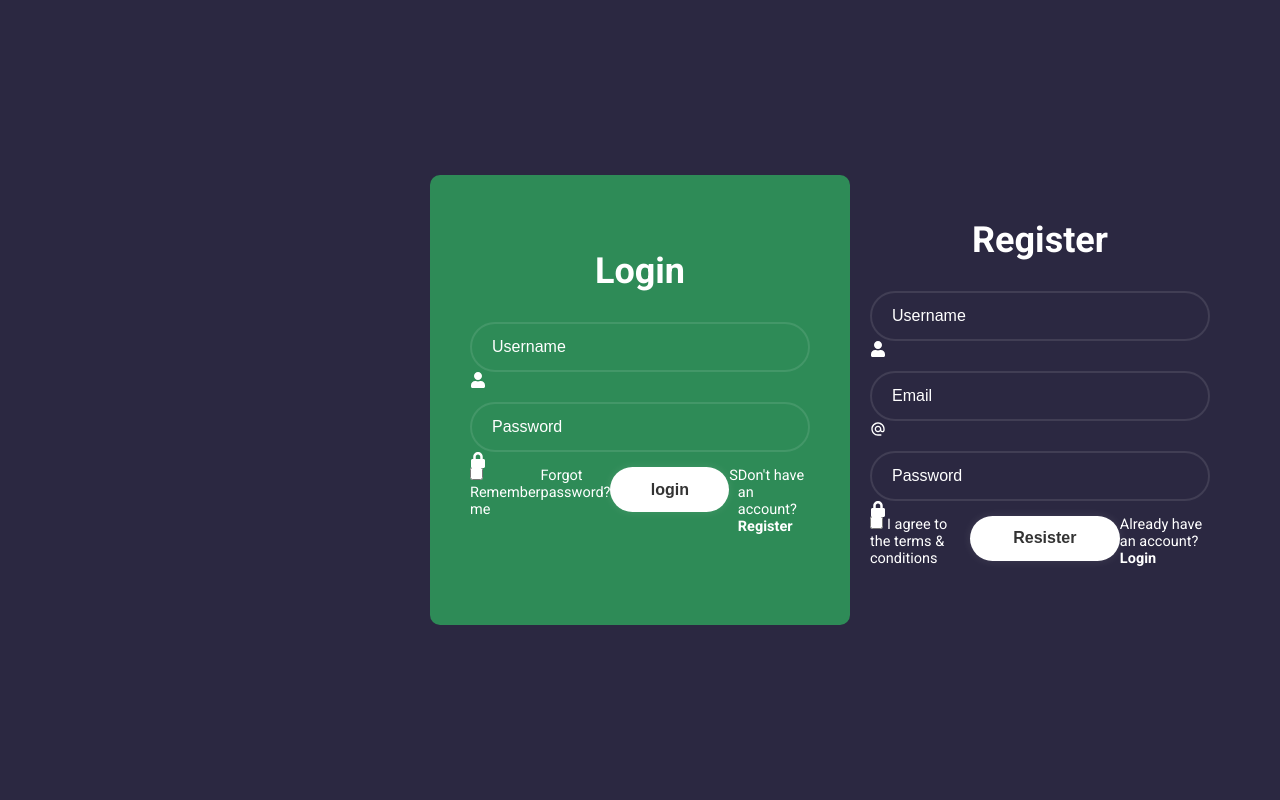
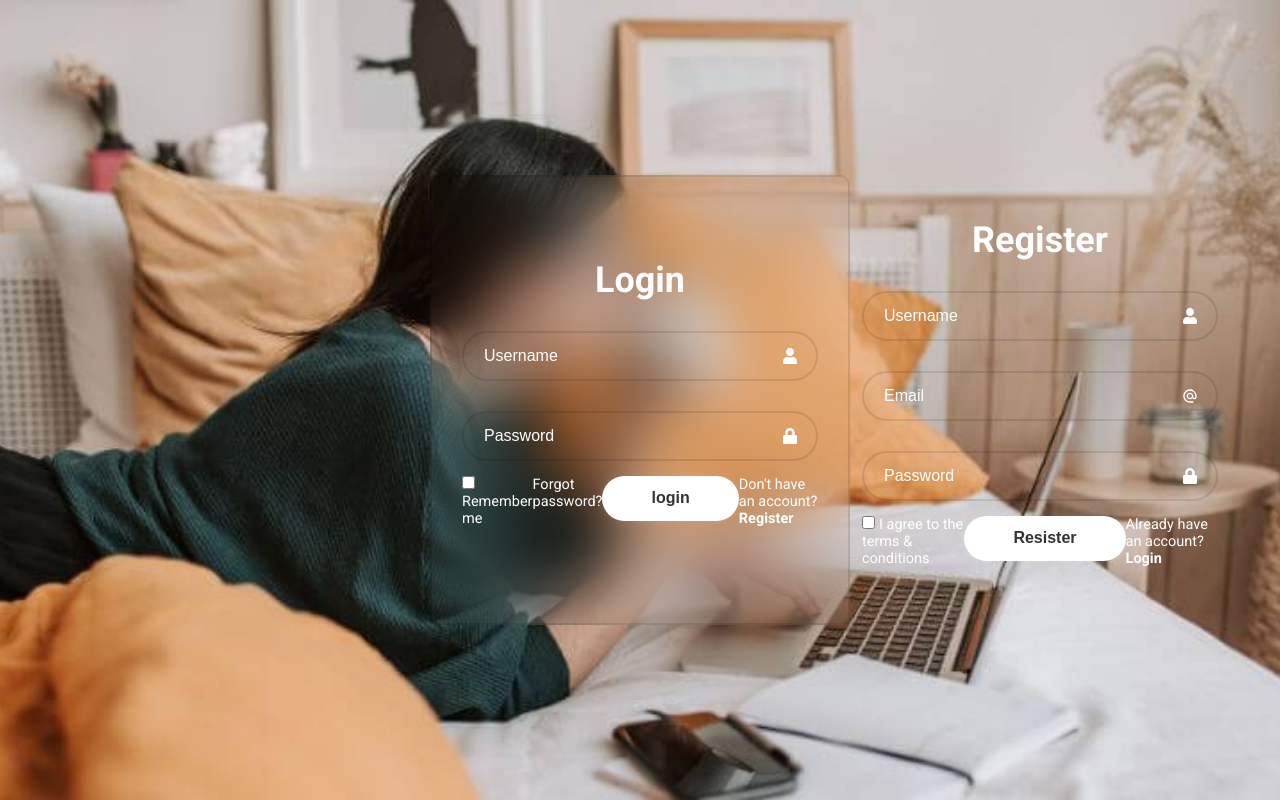
Before and after one commit to vtvinh24/job-market, a React (Create React App) app in the folder job-market/: page / in a window 1280 px wide. Built offline with nearby package versions, Linux system fonts and the light colour scheme.

Commit message:
Fix icon

```diff
--- a/job-market/src/Components/LoginRegister/LoginRegister.css
+++ b/job-market/src/Components/LoginRegister/LoginRegister.css
@@ -2,21 +2,25 @@
 position:  relative;
 width: 420px;
 height: 450px;
-background: seagreen;
+background: transparent;
+border: 2px solid rgba(0, 0, 0, 0.1);
+backdrop-filter: blur(30px);
 border-radius: 10px;
 color: #fff;
 display: flex;
 align-items: center;
+
+transition:  height .2s ease;
 }
 
 .wrapper .form-box  {
 width: 100%;
-padding: 40px;
+padding: 30px;
 }
 
-.wrapper.active .form-box.login{
+.wrapper.active.form-box.login{
     transition:none ;
-    translate: -400px;
+    translate:-400px;
 }
 
 .wrapper .form-box.register{
@@ -46,16 +50,16 @@ form .input-box{
     background: transparent;
     border: none;
     outline:none;
-    border: 2px solid rgba(255, 255,255, .1);
+    border: 2px solid rgba(0, 0, 0, 0.1);
     border-radius:40px;
     font-size: 16px;
     color:#fff;
     padding: 20px 45px 20px 20px;
 }
 .input-box input::placeholder{
-    color:#fff
+    color:#ffffff
 }
-input-box.icon{
+.input-box .icon{
     position:absolute;
     right: 20px;
     top: 50%;
--- a/job-market/src/Components/LoginRegister/LoginRegister.jsx
+++ b/job-market/src/Components/LoginRegister/LoginRegister.jsx
@@ -15,7 +15,7 @@ const LoginRegister =() => {
     return(
         <div className={`wrapper ${action}`}>
             <div className='form-box login'>
-                <form action="">
+                <form action="active">
                     <h1>Login</h1>
                     <div className="input-box">
                         <input type="text"
@@ -31,7 +31,7 @@ const LoginRegister =() => {
                         <label><input type="checkbox" />
                         Remember me</label>
                         <a href="#">Forgot password?</a>
-                        <button type = "submit">login</button>S
+                        <button type = "submit">login</button>
                     <div className='register-link'>
                         <p>Don't have an account? <a href="#" onClick={registerlink}>Register</a></p>
                     </div>
--- a/job-market/src/index.css
+++ b/job-market/src/index.css
@@ -11,5 +11,8 @@ body {
   justify-content: center;
   align-items: center;
   min-height: 100vh;
-  background: rgb(43, 40, 65);
+  background:url(./Components/Assets/background.jpg)
+  no-repeat;
+  background-size: cover;
+  background-position: center;
 }
```
Also changed, not shown: job-market/src/Components/Assets/background.jpg (added).
